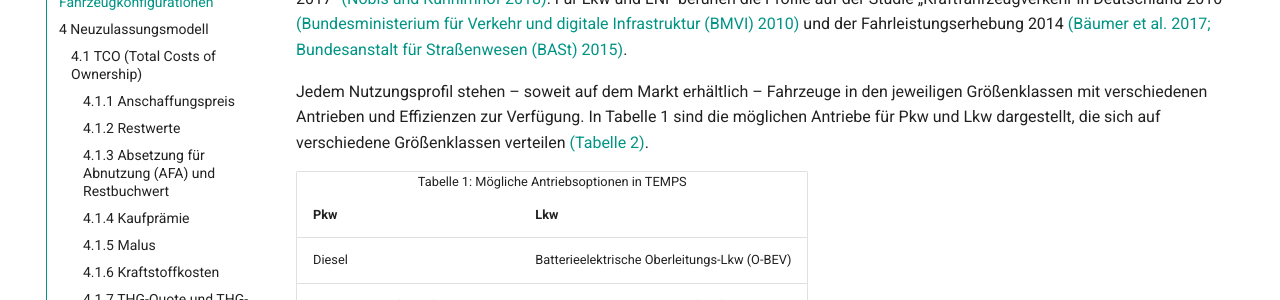
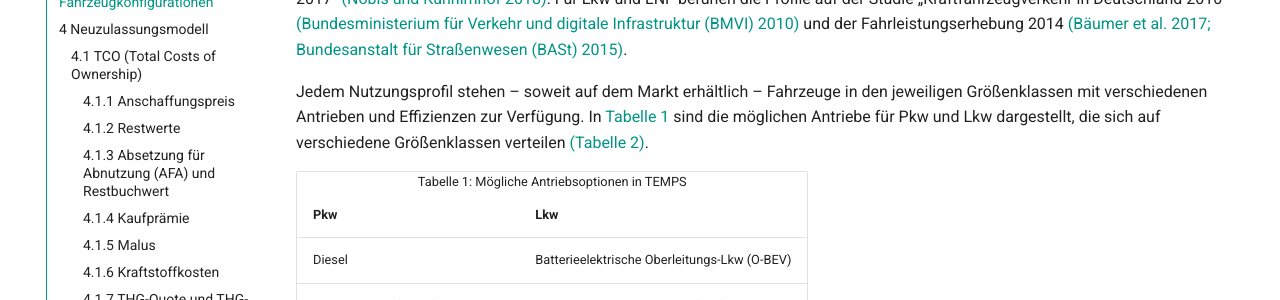
Before and after one commit to wolfgoerz/TEMPS_documentation, an MkDocs documentation site: the page built from docs/index.md, in a window 1280 px wide and 900 px high, scrolled down 2272 px. Shown: the part 178-478 px from the top of the window. Built offline with MkDocs 1.6.1 and Material for MkDocs 9.7.7, drawn with Linux system fonts in a browser that asks for light colours; some of the changed lines change nothing that is shown.

Commit message:
Update index.md

```diff
--- a/docs/index.md
+++ b/docs/index.md
@@ -43,11 +43,12 @@ Jedes Nutzungsprofil wird durch fünf Merkmale charakterisiert:
 
 Die Nutzungsprofile im MIV basieren auf dem „Mobilitätspanel“ (MOP) [(Ecke et al. 2021)](#Ecke_2021) und der Studie „Mobilität in Deutschland 2017“ [(Nobis und Kuhnimhof 2018)](#Nobis_2018). Für Lkw und LNF beruhen die Profile auf der Studie „Kraftfahrzeugverkehr in Deutschland 2010“ [(Bundesministerium für Verkehr und digitale Infrastruktur (BMVI) 2010)](#BMVI_2010) und der Fahrleistungserhebung 2014 [(Bäumer et al. 2017; Bundesanstalt für Straßenwesen (BASt) 2015)](#Bäumer_2017).
 
-Jedem Nutzungsprofil stehen – soweit auf dem Markt erhältlich – Fahrzeuge in den jeweiligen Größenklassen mit verschiedenen Antrieben und Effizienzen zur Verfügung. In Tabelle 1 sind die möglichen Antriebe für Pkw und Lkw dargestellt, die sich auf verschiedene Größenklassen verteilen [(Tabelle 2)](#T2).
+Jedem Nutzungsprofil stehen – soweit auf dem Markt erhältlich – Fahrzeuge in den jeweiligen Größenklassen mit verschiedenen Antrieben und Effizienzen zur Verfügung. In [Tabelle 1](#T1) sind die möglichen Antriebe für Pkw und Lkw dargestellt, die sich auf verschiedene Größenklassen verteilen [(Tabelle 2)](#T2).
 
 
 
 
+<a id="T1"></a>
 
 <table>
   <caption align="left">Tabelle 1: Mögliche Antriebsoptionen in TEMPS</caption>
```
